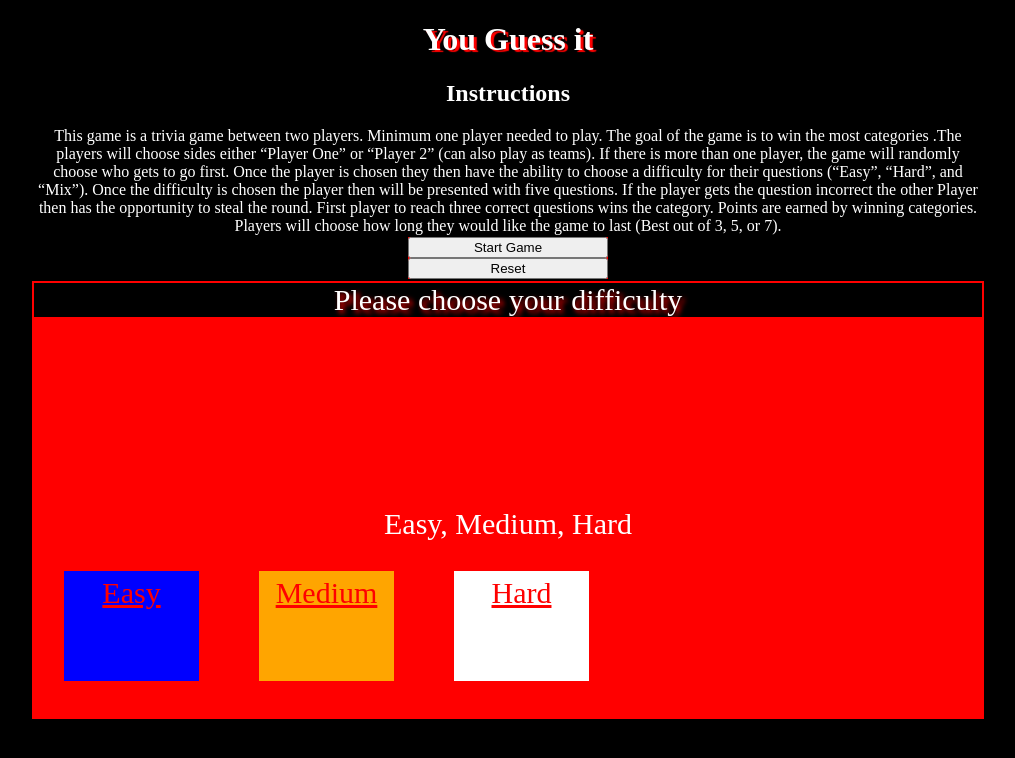
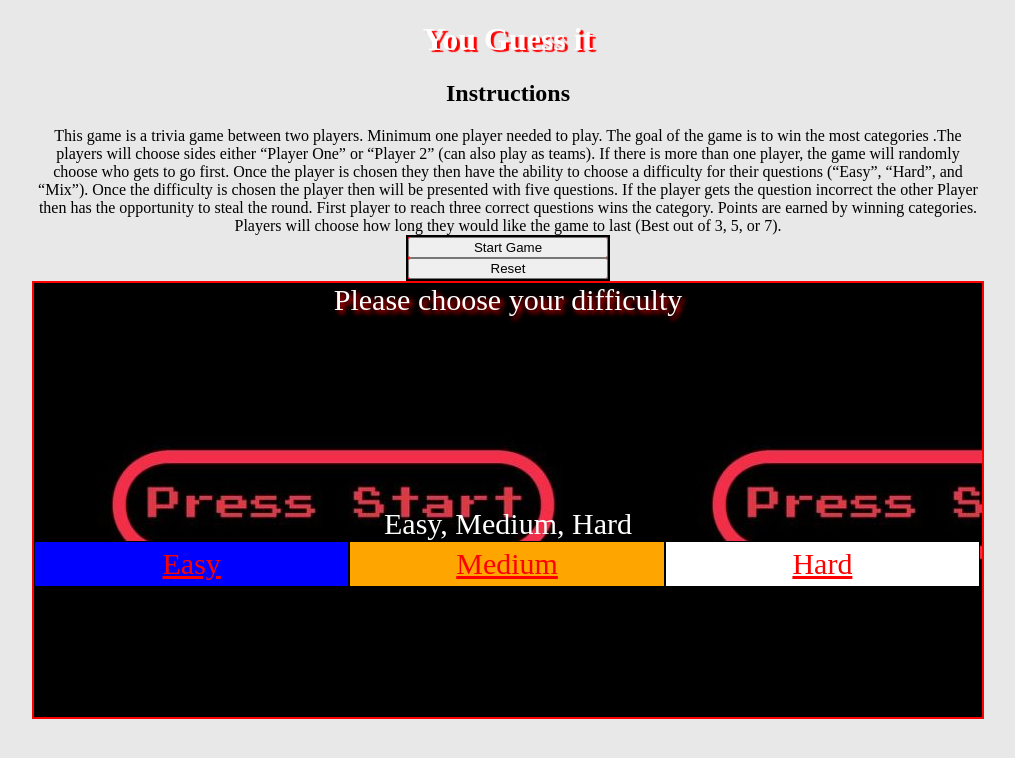
Before and after one commit to theamazingmrb/wdigame1, a plain HTML site: page index.html in a window 1280 px wide. Both pictures are taken after a click on the button "Start Game". Shown: the whole page, without its empty margins (132-1147 px from the left). Drawn offline with nearby package versions, Linux system fonts and the light colour scheme.

Commit message:
updates css, and click features for cats.

```diff
--- a/css/style.css
+++ b/css/style.css
@@ -1,5 +1,5 @@
 html{
-  background-color: black;
+  background-color: #e8e8e8;
 }
 
 #bigBoard{
@@ -16,12 +16,12 @@ h1{
   text-shadow: 3px 2px 1px #FF0000;
 }
 h2, p{
-  color:white;
+  color:black;
   text-align: center;
 }
 
 #gameBoard{
-  background-color: red;
+  background-color: inherit;
   height: 400px;
   width: 100%;
   margin: 0 auto;
@@ -66,9 +66,10 @@ h2, p{
   text-align: center;
   text-decoration: underline;
   color: red;
-  width: 125px;
-  height: 100px;
-  float:left;
+  width: 32%;
+  /*height: 100px;*/
+  float: left;
   padding: 5px;
-  border: 30px solid red;
+  margin: 0 auto;
+  border: 1px solid black;
 }
--- a/js/app.js
+++ b/js/app.js
@@ -2,8 +2,7 @@
 /////////////////////////////////////////// start the game
 function startGame(){
 
-
-//  $('#gameBoard').css("background-image", "url(imgs/PressStart.jpg)");
+ $('#gameBoard').css("background-image", "url(imgs/PressStart.jpg)");
 
   setMessage("Welcome to You Guess It!");
   setQuestion(" Please choose Start Game!")
@@ -32,7 +31,7 @@ function chooseDifficulty(){
 var medium = $('<div class="difficultyboxM"></div>').css("background-color","orange").text("Medium")
 $('.difficultyBoxM').append(medium);
 
-var easy = $('<div class="difficultyboxE"></div>').css("background-color","blue").text("Easy")
+var easy = $('<div class="difficultyboxE"></div>').css("background-color","blue").html("Easy")
 $('.difficultyBoxE').append(easy);
 
 
@@ -47,9 +46,10 @@ $('.difficultyBoxE').click(function setEasyQuestions(){
 
   /// $('#divID').css("background-image", "url(/myimage.jpg)");
 
-  $('.difficultyboxH').css("background-color", "purple").text("sports");
-  $('.difficultyboxM').text("tacobell");
-  $('.difficultyboxE').text("michael jackson");
+  // $('quest')
+  $('.difficultyboxH').css("background-color", "white").html("SPORTS");
+  $('.difficultyboxM').css("background-color", "white").text("TACOBELL");
+  $('.difficultyboxE').css("background-color", "white").text("MICHAEL JACKSON");
 
   var question1 = sportsQuestions[1];
   $('#question').text("Please chooose a Catagory");
@@ -57,7 +57,7 @@ $('.difficultyBoxE').click(function setEasyQuestions(){
 
 
 })
-
+/////////////////////////////// sportsQuestions
 
 
 
@@ -75,7 +75,7 @@ $('.button').hover(function(){
 });
 
 
-//////////////////////////creats click for both buttons
+//////////////////////////creats click for both buttons reset and new game
 $('.button:first').click(function(){
   startGame();
   $('#bigBoard').css("background-color", "black")
@@ -89,12 +89,12 @@ $('.button:last').click(function(){
 //////////////////////////////////////////////////// Game LOGIX
 
 var sportsQuestions = [
-    ["sport question 1?", "a", "b", "c", "d", "answer"],
+    ["Where do the Lakers play?", "Staples Center", "Clippers center", "My Moms house", "Taco Bell Arena", "answer"],
     ["sport question 2?", "a", "b", "c", "d", "answer"],
     ["sport question 3?", "a", "b", "c", "d", "answer"],
     ["sport question 4?", "a", "b", "c", "d", "answer"],
     ["sport question 5?", "a", "b", "c", "d", "answer"],
-  ]
+  ];
 
 
 
@@ -104,4 +104,7 @@ var javascriptQuestions = [
     ["javascript question 3?", "a", "b", "c", "d", "answer"],
     ["javascript question 4?", "a", "b", "c", "d", "answer"],
     ["javascript question 5?", "a", "b", "c", "d", "answer"],
-  ]
+  ];
+function test(){
+  console.log(sportsQuestions[1])
+}
```
